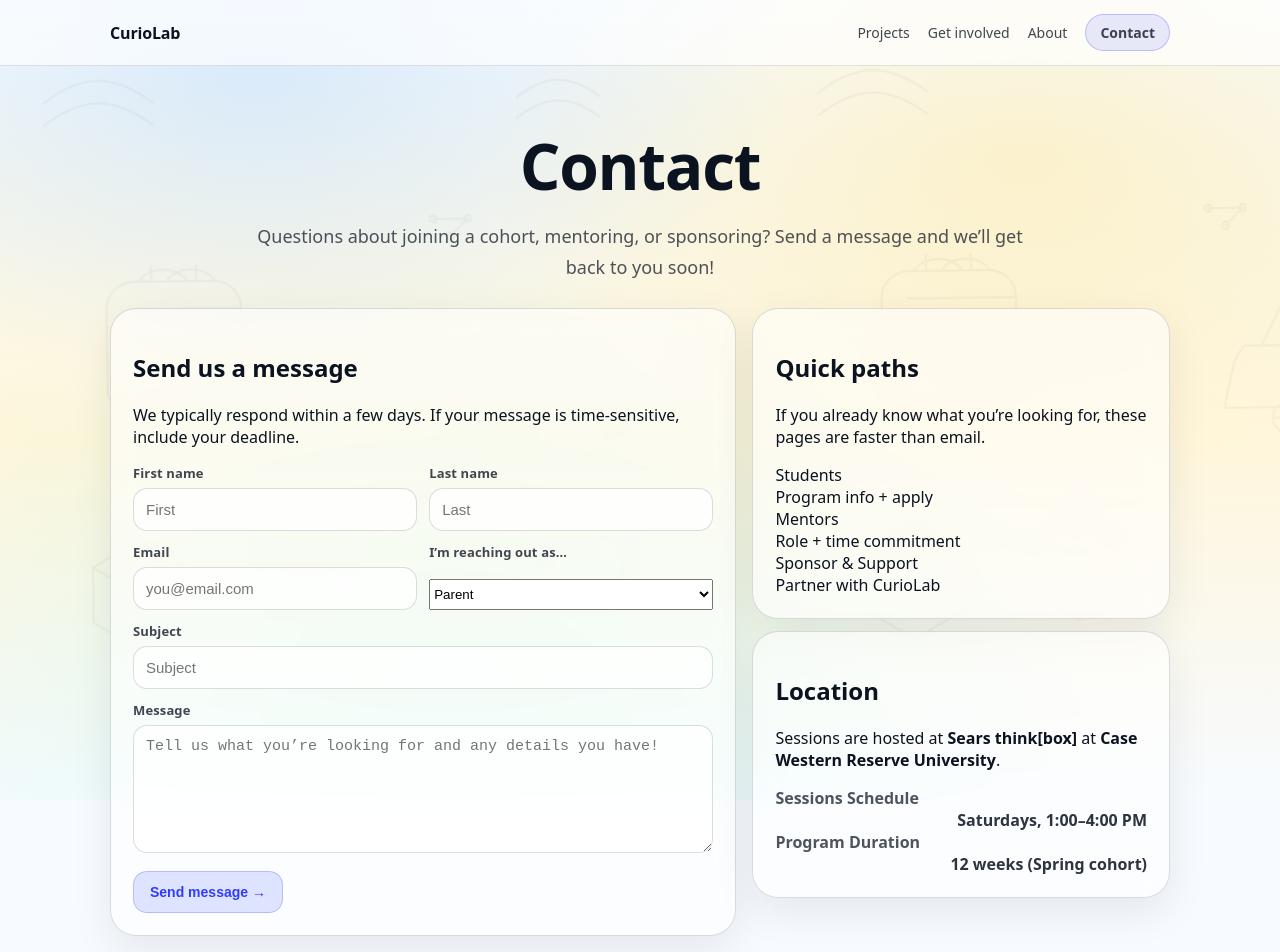
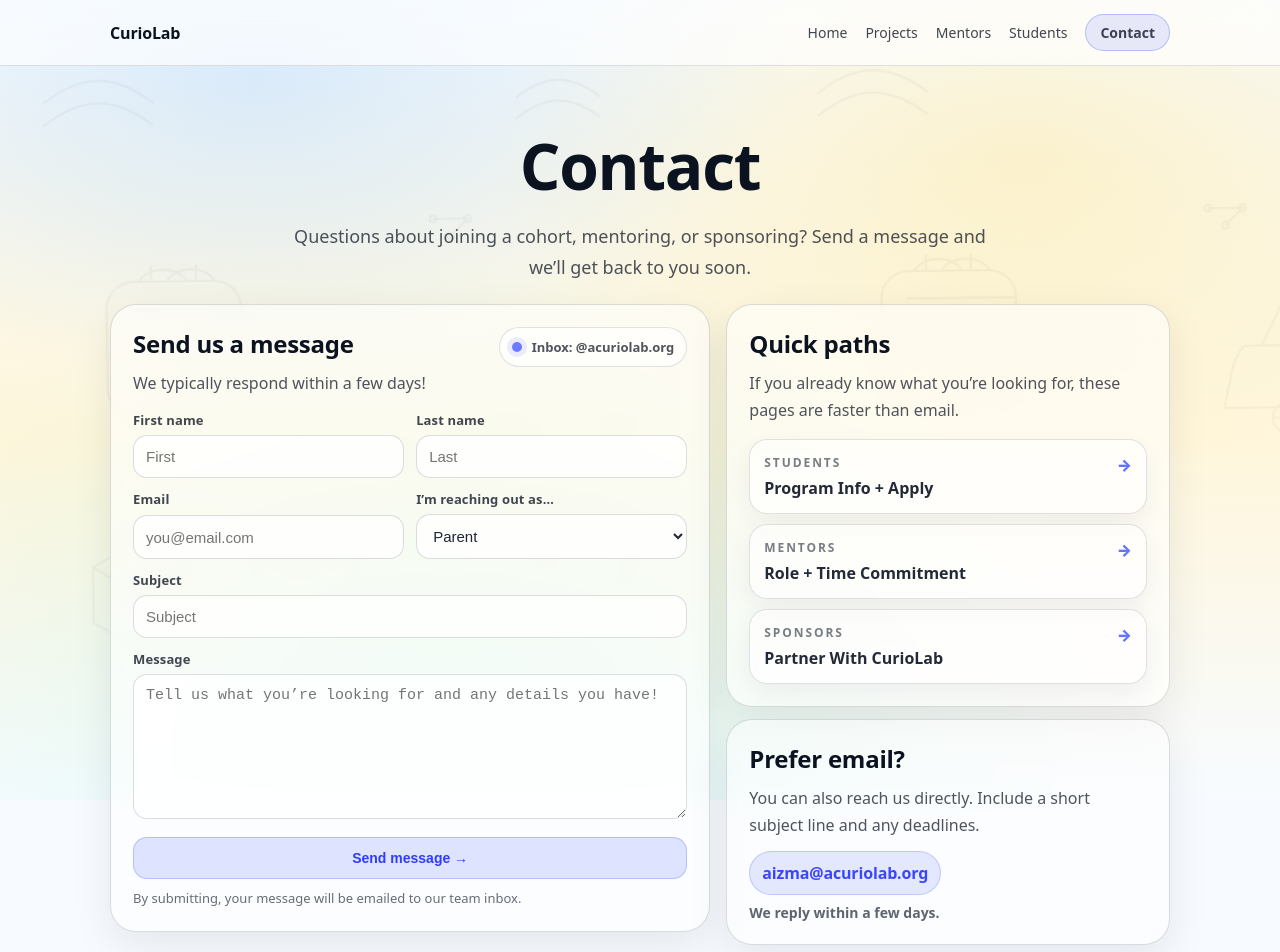
Before and after one commit to anaizma/curiolab-v2, a Next.js app: page /contact in a window 1280 px wide. Shown: the top 952 px of the page. Built offline with nearby package versions, Linux system fonts and the light colour scheme.

Commit message:
Fix fixing up the contact page

```diff
--- a/src/app/contact/page.tsx
+++ b/src/app/contact/page.tsx
@@ -1,7 +1,7 @@
 "use client";
 
 import Link from "next/link";
-import { useState } from "react";
+import { useMemo, useState } from "react";
 
 type Status =
   | { type: "idle" }
@@ -11,6 +11,8 @@
 
 export default function ContactPage() {
   const [status, setStatus] = useState<Status>({ type: "idle" });
+
+  const canSubmit = useMemo(() => status.type !== "sending", [status.type]);
 
   async function onSubmit(e: React.FormEvent<HTMLFormElement>) {
     e.preventDefault();
@@ -63,45 +65,50 @@
 
   return (
     <main className="contactWrap">
-      <header className="contactHeader">
+      <header className="contactHero">
         <h1 className="contactTitle">Contact</h1>
         <p className="contactSubtitle">
-          Questions about joining a cohort, mentoring, or sponsoring? Send a message and we’ll get back to you soon!
+          Questions about joining a cohort, mentoring, or sponsoring? Send a message and we’ll get back to you soon.
         </p>
-        <div className="contactDivider" />
       </header>
 
       <section className="contactGrid" aria-label="Contact content">
+        {/* FORM */}
         <div className="contactCard contactFormCard">
-          <h2 className="contactH2">Send us a message</h2>
-          <p className="contactP">
-            We typically respond within a few days. If your message is time-sensitive, include your deadline.
-          </p>
+          <div className="contactCardTop">
+            <div>
+              <h2 className="contactH2">Send us a message</h2>
+              <p className="contactP">
+                We typically respond within a few days!
+              </p>
+            </div>
 
-          {status.type === "success" && (
-            <div className="contactAlert success">{status.message}</div>
-          )}
-          {status.type === "error" && (
-            <div className="contactAlert error">{status.message}</div>
-          )}
+            <div className="contactMini">
+              <div className="contactMiniDot" />
+              <div className="contactMiniText">Inbox: @acuriolab.org</div>
+            </div>
+          </div>
+
+          {status.type === "success" && <div className="contactAlert success">{status.message}</div>}
+          {status.type === "error" && <div className="contactAlert error">{status.message}</div>}
 
           <form className="contactForm" onSubmit={onSubmit}>
             <div className="contactRow2">
               <label className="contactField">
                 <span className="contactLabel">First name</span>
-                <input name="firstName" className="contactInput" placeholder="First" />
+                <input name="firstName" className="contactInput" placeholder="First" autoComplete="given-name" />
               </label>
 
               <label className="contactField">
                 <span className="contactLabel">Last name</span>
-                <input name="lastName" className="contactInput" placeholder="Last" />
+                <input name="lastName" className="contactInput" placeholder="Last" autoComplete="family-name" />
               </label>
             </div>
 
             <div className="contactRow2">
               <label className="contactField">
                 <span className="contactLabel">Email</span>
-                <input name="email" className="contactInput" placeholder="you@email.com" type="email" />
+                <input name="email" className="contactInput" placeholder="you@email.com" type="email" autoComplete="email" />
               </label>
 
               <label className="contactField">
@@ -127,58 +134,58 @@
                 name="message"
                 className="contactTextarea"
                 placeholder="Tell us what you’re looking for and any details you have!"
-                rows={6}
+                rows={7}
               />
             </label>
 
             <div className="contactActions">
-              <button className="btn primary" type="submit" disabled={status.type === "sending"}>
+              <button className="btn primary" type="submit" disabled={!canSubmit}>
                 {status.type === "sending" ? "Sending…" : "Send message →"}
               </button>
+
+              <div className="contactTinyNote">
+                By submitting, your message will be emailed to our team inbox.
+              </div>
             </div>
           </form>
         </div>
 
-        <aside className="contactAside" aria-label="Contact info">
+        {/* RIGHT COLUMN */}
+        <aside className="contactAside" aria-label="Quick paths">
           <div className="contactCard">
             <h2 className="contactH2">Quick paths</h2>
-            <p className="contactP">
-              If you already know what you’re looking for, these pages are faster than email.
-            </p>
+            <p className="contactP">If you already know what you’re looking for, these pages are faster than email.</p>
 
-            <div className="contactQuickLinks">
-              <Link className="contactQuickLink" href="/students">
-                <div className="contactQuickTitle">Students</div>
-                <div className="contactQuickDesc">Program info + apply</div>
+            <div className="contactQuickGrid">
+              <Link className="contactQuickCard" href="/students">
+                <div className="contactQuickKicker">Students</div>
+                <div className="contactQuickTitle">Program Info + Apply</div>
+                <div className="contactQuickArrow">→</div>
               </Link>
 
-              <Link className="contactQuickLink" href="/mentors">
-                <div className="contactQuickTitle">Mentors</div>
-                <div className="contactQuickDesc">Role + time commitment</div>
+              <Link className="contactQuickCard" href="/mentors">
+                <div className="contactQuickKicker">Mentors</div>
+                <div className="contactQuickTitle">Role + Time Commitment</div>
+                <div className="contactQuickArrow">→</div>
               </Link>
 
-              <Link className="contactQuickLink" href="/sponsor-support">
-                <div className="contactQuickTitle">Sponsor & Support</div>
-                <div className="contactQuickDesc">Partner with CurioLab</div>
+              <Link className="contactQuickCard" href="/sponsor-support">
+                <div className="contactQuickKicker">Sponsors</div>
+                <div className="contactQuickTitle">Partner With CurioLab</div>
+                <div className="contactQuickArrow">→</div>
               </Link>
             </div>
           </div>
 
-          <div className="contactCard">
-            <h2 className="contactH2">Location</h2>
+          <div className="contactCard contactAltCard">
+            <h2 className="contactH2">Prefer email?</h2>
             <p className="contactP">
-              Sessions are hosted at <strong>Sears think[box]</strong> at <strong>Case Western Reserve University</strong>.
+              You can also reach us directly. Include a short subject line and any deadlines.
             </p>
 
-            <div className="contactInfoGrid">
-              <div className="contactInfoItem">
-                <div className="contactInfoK">Sessions Schedule</div>
-                <div className="contactInfoV">Saturdays, 1:00–4:00 PM</div>
-              </div>
-              <div className="contactInfoItem">
-                <div className="contactInfoK">Program Duration</div>
-                <div className="contactInfoV">12 weeks (Spring cohort)</div>
-              </div>
+            <div className="contactEmailRow">
+              <span className="contactEmailPill">aizma@acuriolab.org</span>
+              <span className="contactEmailSub">We reply within a few days.</span>
             </div>
           </div>
         </aside>
--- a/src/app/globals.css
+++ b/src/app/globals.css
@@ -1413,12 +1413,8 @@
     min-height: 220px;
   }
 }
-
 /* =========================
-   Contact page
-   ========================= */
-/* =========================
-   Contact page
+   Contact page (clean)
    ========================= */
 
 .contactWrap{
@@ -1427,9 +1423,9 @@
   padding: 56px 20px 72px;
 }
 
-.contactHeader{
+.contactHero{
   text-align: center;
-  margin-bottom: 26px;
+  margin-bottom: 18px;
 }
 
 .contactTitle{
@@ -1441,16 +1437,16 @@
 
 .contactSubtitle{
   margin: 12px auto 0;
-  max-width: 78ch;
+  max-width: 70ch;
   color: rgba(11, 18, 32, 0.72);
   font-size: 18px;
   line-height: 1.7;
 }
 
 .contactGrid{
-  margin-top: 20px;
-  display: grid;
-  grid-template-columns: 1.2fr 0.8fr;
+  margin-top: 22px;
+  display: grid;
+  grid-template-columns: 1.15fr 0.85fr;
   gap: 16px;
   align-items: start;
 }
@@ -1464,11 +1460,73 @@
   box-shadow: 0 14px 40px rgba(11,18,32,0.08);
 }
 
-.contactCardTitle{
+.contactAltCard{
+  background: rgba(255,255,255,0.48);
+}
+
+.contactCardTop{
+  display: flex;
+  align-items: flex-start;
+  justify-content: space-between;
+  gap: 14px;
+}
+
+.contactMini{
+  display: inline-flex;
+  align-items: center;
+  gap: 10px;
+  padding: 10px 12px;
+  border-radius: 999px;
+  border: 1px solid rgba(11,18,32,0.12);
+  background: rgba(255,255,255,0.62);
+}
+
+.contactMiniDot{
+  width: 10px;
+  height: 10px;
+  border-radius: 999px;
+  background: rgba(91,108,255,0.9);
+  box-shadow: 0 0 0 5px rgba(91,108,255,0.12);
+}
+
+.contactMiniText{
+  font-weight: 800;
+  font-size: 13px;
+  color: rgba(11,18,32,0.72);
+}
+
+.contactH2{
   margin: 0;
   font-size: 24px;
   font-weight: 900;
   letter-spacing: -0.01em;
+}
+
+.contactP{
+  margin: 10px 0 0;
+  color: rgba(11,18,32,0.72);
+  line-height: 1.7;
+}
+
+.contactAlert{
+  margin-top: 14px;
+  padding: 12px 14px;
+  border-radius: 16px;
+  font-weight: 800;
+  border: 1px solid rgba(11,18,32,0.12);
+  background: rgba(255,255,255,0.62);
+}
+
+.contactAlert.success{
+  color: rgba(20, 120, 80, 0.95);
+  border-color: rgba(20, 120, 80, 0.22);
+  background: rgba(20, 120, 80, 0.08);
+}
+
+.contactAlert.error{
+  color: rgba(200, 60, 60, 0.95);
+  border-color: rgba(200, 60, 60, 0.22);
+  background: rgba(200, 60, 60, 0.08);
 }
 
 .contactForm{
@@ -1488,58 +1546,47 @@
   gap: 6px;
 }
 
-.contactField span{
+.contactLabel{
   font-weight: 800;
   color: rgba(11,18,32,0.78);
   font-size: 13px;
   letter-spacing: 0.01em;
 }
 
-.contactField input,
-.contactField textarea{
+.contactInput,
+.contactTextarea,
+.contactSelect{
   width: 100%;
   border-radius: 14px;
   border: 1px solid rgba(11,18,32,0.14);
-  background: rgba(255,255,255,0.75);
+  background: rgba(255,255,255,0.78);
   padding: 12px 12px;
   outline: none;
   font-size: 15px;
   color: rgba(11,18,32,0.92);
 }
 
-.contactField textarea{
-  padding: 12px 12px;
+.contactTextarea{
   resize: vertical;
 }
 
-.contactField input:focus,
-.contactField textarea:focus{
+.contactInput:focus,
+.contactTextarea:focus,
+.contactSelect:focus{
   border-color: rgba(91, 108, 255, 0.45);
   box-shadow: 0 0 0 4px rgba(91, 108, 255, 0.12);
 }
 
 .contactActions{
-  display: flex;
-  align-items: center;
-  gap: 12px;
-  flex-wrap: wrap;
+  display: grid;
+  gap: 10px;
   margin-top: 6px;
 }
 
-.contactOk{
-  font-weight: 800;
-  color: rgba(20, 140, 90, 0.95);
-}
-
-.contactErr{
-  font-weight: 800;
-  color: rgba(200, 60, 60, 0.95);
-}
-
-.contactHint{
-  margin-top: 8px;
+.contactTinyNote{
   color: rgba(11,18,32,0.62);
   font-size: 13px;
+  line-height: 1.5;
 }
 
 .contactAside{
@@ -1547,49 +1594,108 @@
   gap: 12px;
 }
 
-.contactInfoCard{
-  border: 1px solid rgba(11, 18, 32, 0.14);
-  border-radius: 26px;
-  padding: 18px;
+.contactQuickGrid{
+  margin-top: 14px;
+  display: grid;
+  gap: 10px;
+}
+
+.contactQuickCard{
+  position: relative;
+  display: grid;
+  gap: 6px;
+  padding: 14px 14px;
+  border-radius: 18px;
+  border: 1px solid rgba(11,18,32,0.12);
+  background: rgba(255,255,255,0.62);
+  box-shadow: 0 10px 26px rgba(11,18,32,0.06);
+  transition: transform .15s ease, border-color .15s ease, box-shadow .15s ease;
+}
+
+.contactQuickCard:hover{
+  transform: translateY(-2px);
+  border-color: rgba(11,18,32,0.20);
+  box-shadow: 0 14px 34px rgba(11,18,32,0.10);
+}
+
+.contactQuickKicker{
+  font-size: 12px;
+  letter-spacing: .16em;
+  text-transform: uppercase;
+  color: rgba(11,18,32,0.55);
+  font-weight: 900;
+}
+
+.contactQuickTitle{
+  font-size: 16px;
+  font-weight: 900;
+  color: rgba(11,18,32,0.90);
+}
+
+.contactQuickArrow{
+  position: absolute;
+  right: 14px;
+  top: 14px;
+  font-weight: 900;
+  color: rgba(91,108,255,0.95);
+}
+
+.contactEmailRow{
+  margin-top: 12px;
+  display: grid;
+  gap: 8px;
+}
+
+.contactEmailPill{
+  display: inline-flex;
+  width: fit-content;
+  padding: 10px 12px;
+  border-radius: 999px;
+  background: rgba(91,108,255,0.14);
+  border: 1px solid rgba(91,108,255,0.28);
+  color: rgba(47,60,255,0.95);
+  font-weight: 900;
+  letter-spacing: -0.01em;
+}
+
+.contactEmailSub{
+  color: rgba(11,18,32,0.65);
+  font-size: 14px;
+  font-weight: 700;
+}
+
+.contactFaq{
+  margin-top: 44px;
+}
+
+.contactFaqHead{
+  margin-bottom: 12px;
+}
+
+.contactFaqGrid{
+  margin-top: 14px;
+  display: grid;
+  grid-template-columns: repeat(3, minmax(0, 1fr));
+  gap: 12px;
+}
+
+.contactFaqItem{
+  border: 1px solid rgba(11,18,32,0.12);
+  border-radius: 18px;
   background: rgba(255,255,255,0.55);
-  backdrop-filter: blur(12px);
-  box-shadow: 0 12px 34px rgba(11,18,32,0.08);
-}
-
-.contactInfoTitle{
-  font-weight: 900;
-  font-size: 18px;
-  margin-bottom: 10px;
-}
-
-.contactInfoLine{
-  display: flex;
-  justify-content: space-between;
-  gap: 12px;
-  padding: 9px 0;
-  border-bottom: 1px solid rgba(11,18,32,0.08);
-}
-
-.contactInfoLine:last-of-type{
-  border-bottom: none;
-}
-
-.contactInfoK{
-  font-weight: 800;
+  padding: 14px 14px;
+}
+
+.contactFaqItem summary{
+  cursor: pointer;
+  font-weight: 900;
+  color: rgba(11,18,32,0.90);
+}
+
+.contactFaqItem p{
+  margin: 10px 0 0;
   color: rgba(11,18,32,0.72);
-}
-
-.contactInfoV{
-  font-weight: 800;
-  color: rgba(11,18,32,0.86);
-  text-align: right;
-}
-
-.contactMiniNote{
-  margin-top: 12px;
-  color: rgba(11,18,32,0.70);
-  line-height: 1.55;
-  font-size: 14px;
+  line-height: 1.6;
 }
 
 @media (max-width: 980px){
@@ -1599,6 +1705,11 @@
   .contactRow2{
     grid-template-columns: 1fr;
   }
-}
-
-/*re_fDzWjbVs_HgwjtccavZhL4G3t61xbbps2*/
+  .contactFaqGrid{
+    grid-template-columns: 1fr;
+  }
+  .contactCardTop{
+    flex-direction: column;
+    align-items: flex-start;
+  }
+}
--- a/src/components/Navbar.tsx
+++ b/src/components/Navbar.tsx
@@ -11,9 +11,10 @@
         </Link>
 
         <nav className="navLinks">
+          <Link href="/">Home</Link>
           <Link href="/projects">Projects</Link>
-          <Link href="/get-involved">Get involved</Link>
-          <Link href="/about">About</Link>
+          <Link href="/mentors">Mentors</Link>
+          <Link href="/students">Students</Link>
           <Link href="/contact" className="navCta">
             Contact
           </Link>
```
